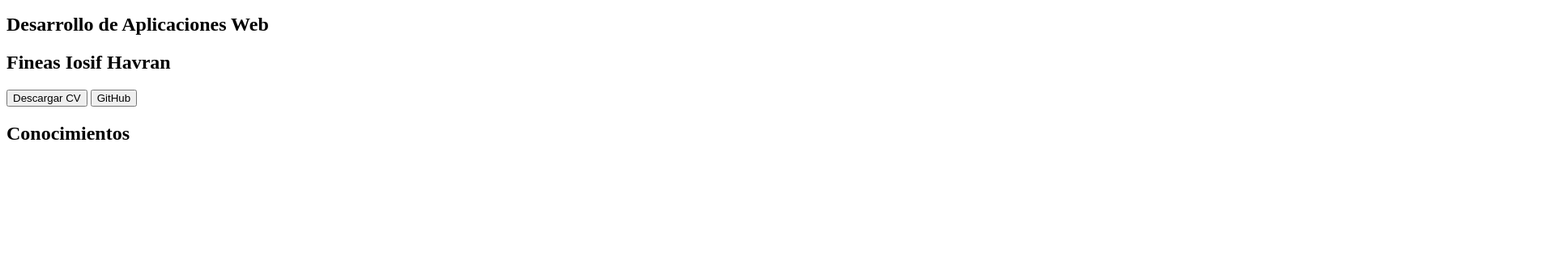
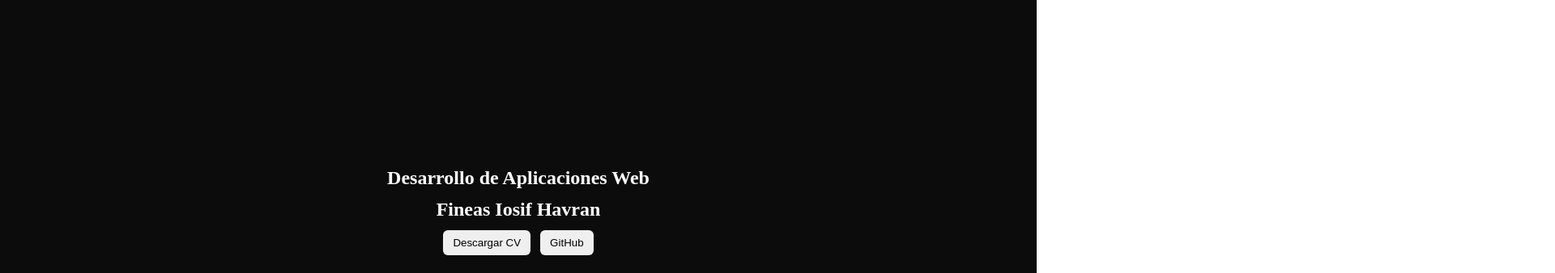
Before and after one commit to fineas-fih/Portafolio, a plain HTML site: page index.html in a window 1280 px wide. Shown: the part 107-445 px from the top of the page at 81% size, 1920 px wide, since content can reach past the window. Drawn offline with Linux system fonts and the light colour scheme; the site is published under a folder, as on GitHub Pages, so addresses that start at the root find nothing.

Commit message:
New Project

```diff
--- a/src/index.html
+++ b/index.html
@@ -5,7 +5,7 @@
     <meta charset="UTF-8">
     <meta name="viewport" content="width=device-width, initial-scale=1.0">
     <title>Portafolio Web</title>
-    <link rel="stylesheet" href="/src/css/index.css">
+    <link rel="stylesheet" href="css/index.css">
 </head>
 
 <body>
```
Also changed, not shown: assets/images/css.png (renamed from src/assets/images/css.png), assets/images/git.png (renamed from src/assets/images/git.png), assets/images/html.png (renamed from src/assets/images/html.png), assets/images/js.png (renamed from src/assets/images/js.png), assets/images/mysql.png (renamed from src/assets/images/mysql.png), assets/images/php.png (renamed from src/assets/images/php.png), assets/images/php2.png (renamed from src/assets/images/php2.png), css/index.css (renamed from src/css/index.css), 2 other files.
